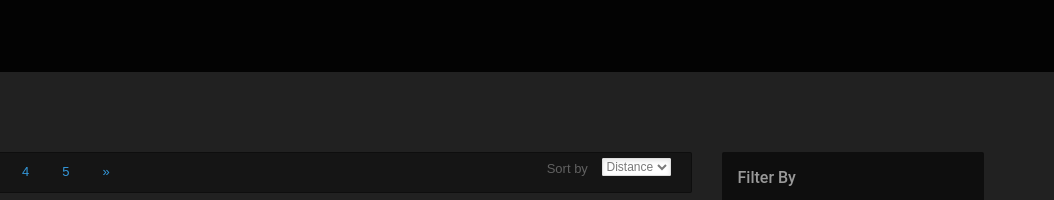
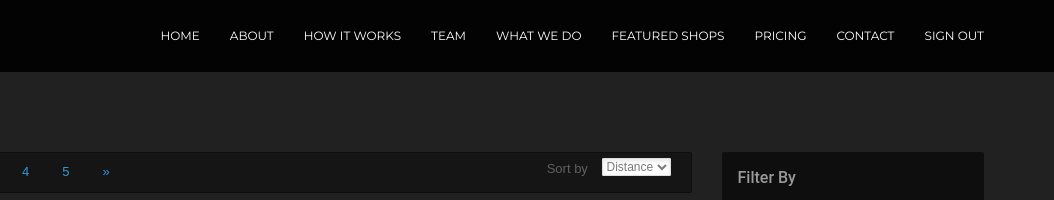
Before and after one commit to ericwelshdev/TGS, a plain HTML site: page search.html in a window 1280 px wide. Shown: the top 200 px of the page, 226-1280 px from the left. Drawn offline with Linux system fonts and the light colour scheme; files whose address does not match are found by name.

Commit message:
wired up header

```diff
--- a/search.html
+++ b/search.html
@@ -49,7 +49,19 @@
                 </div>
                 <div class="navbar-collapse collapse">
 
-                    <ul class="nav navbar-nav navbar-right scrollto"></ul>
+                    <ul class="nav navbar-nav navbar-right scrollto">
+                        <li><a href="default.html#home">Home</a></li>
+                        <li><a href="default.html#about">About</a></li>
+                        <li><a href="default.html#howitworks">How it works</a></li>
+                        <li><a href="default.html#team">Team</a></li>
+                        <li><a href="default.html#services">What we Do</a></li>
+                        <li><a href="default.html#featuredshops">Featured Shops</a></li>
+                        <li><a href="default.html#pricing">Pricing</a></li>
+                        <!--<li><a href="#register">Register</a></li>-->
+                        <li><a href="default.html#contact">Contact</a></li>
+                        <li><a href="#" data-toggle="modal" data-target="#modalSignup">Sign out</a></li>
+
+                    </ul>
 
                 </div><!--/.nav-collapse -->
             </div><!--/.container -->
```
Also changed, not shown: register-shop-employee.html (+13 -1 lines), register-shop.html (+13 -1 lines), register-traveler.html (+10 -0 lines).
